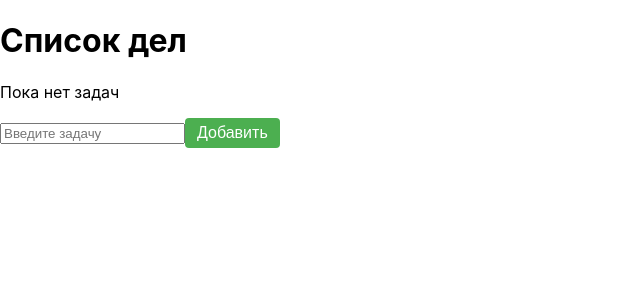
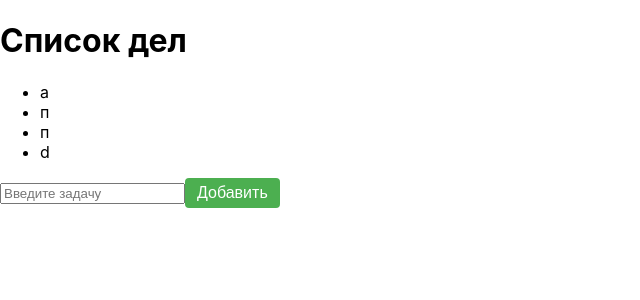
Before and after one commit to au-nas/server-lesson5new, a React (Vite) app: page / in a window 1280 px wide. Shown: the top 300 px of the page, without its empty margins (0-640 px from the left). Built offline with nearby package versions, Linux system fonts and the light colour scheme; data requests are answered from the project's data file.

Commit message:
сохраняю для себя

```diff
--- a/src/App.jsx
+++ b/src/App.jsx
@@ -39,13 +39,30 @@ export const App = () => {
 			.then((rawResponce) => rawResponce.json())
 			.then((responce) => {
 				console.log('Дело добавлено, ответ сервера:', responce);
+				setTodos((prevTodos) => [...prevTodos, responce]);
 			});
 	};
 
-//PUT
+	//PUT
+	const requestEditTodo = (id, title) => {
+		const newTitle = title.trim();
 
+		fetch(`http://localhost:3003/todos/${id}`, {
+			method: 'PATCH',
+			headers: { 'Content-Type': 'application/json;charset=utf-8' },
+			body: JSON.stringify({ title: newTitle }),
+		})
+			.then((responce) => responce.json())
+			.then((editedTodo) => {
+				setTodos((prevTodos) =>
+					prevTodos.map((todo) => (todo.id === id ? editedTodo : todo)),
+				);
+				setNewTodo(''); // очищаем инпут
+			})
+			.catch((err) => console.log('Ошибка', err));
+	};
 
-//DELETE
+	//DELETE
 
 	return (
 		<div>
@@ -59,7 +76,7 @@ export const App = () => {
 					) : (
 						<ul>
 							{todos.map((todo) => (
-								<li key={todo.id}>{todo.title}</li>
+								<li key={todo.id}>{todo.text}</li>
 							))}
 						</ul>
 					)}
@@ -70,7 +87,11 @@ export const App = () => {
 							onChange={(e) => setNewTodo(e.target.value)}
 							placeholder="Введите задачу"
 						></input>
-						<Button type="submit" text="Добавить" className={buttonStyles.add} />
+						<Button
+							type="submit"
+							text="Добавить"
+							className={buttonStyles.add}
+						/>
 					</form>
 				</>
 			)}
--- a/src/db.json
+++ b/src/db.json
@@ -1 +1,24 @@
-{"todos" : []}
+{
+  "todos": [
+    {
+      "text": "а",
+      "completed": false,
+      "id": 1
+    },
+    {
+      "text": "п",
+      "completed": false,
+      "id": 2
+    },
+    {
+      "text": "п",
+      "completed": false,
+      "id": 3
+    },
+    {
+      "text": "d",
+      "completed": false,
+      "id": 4
+    }
+  ]
+}
```
